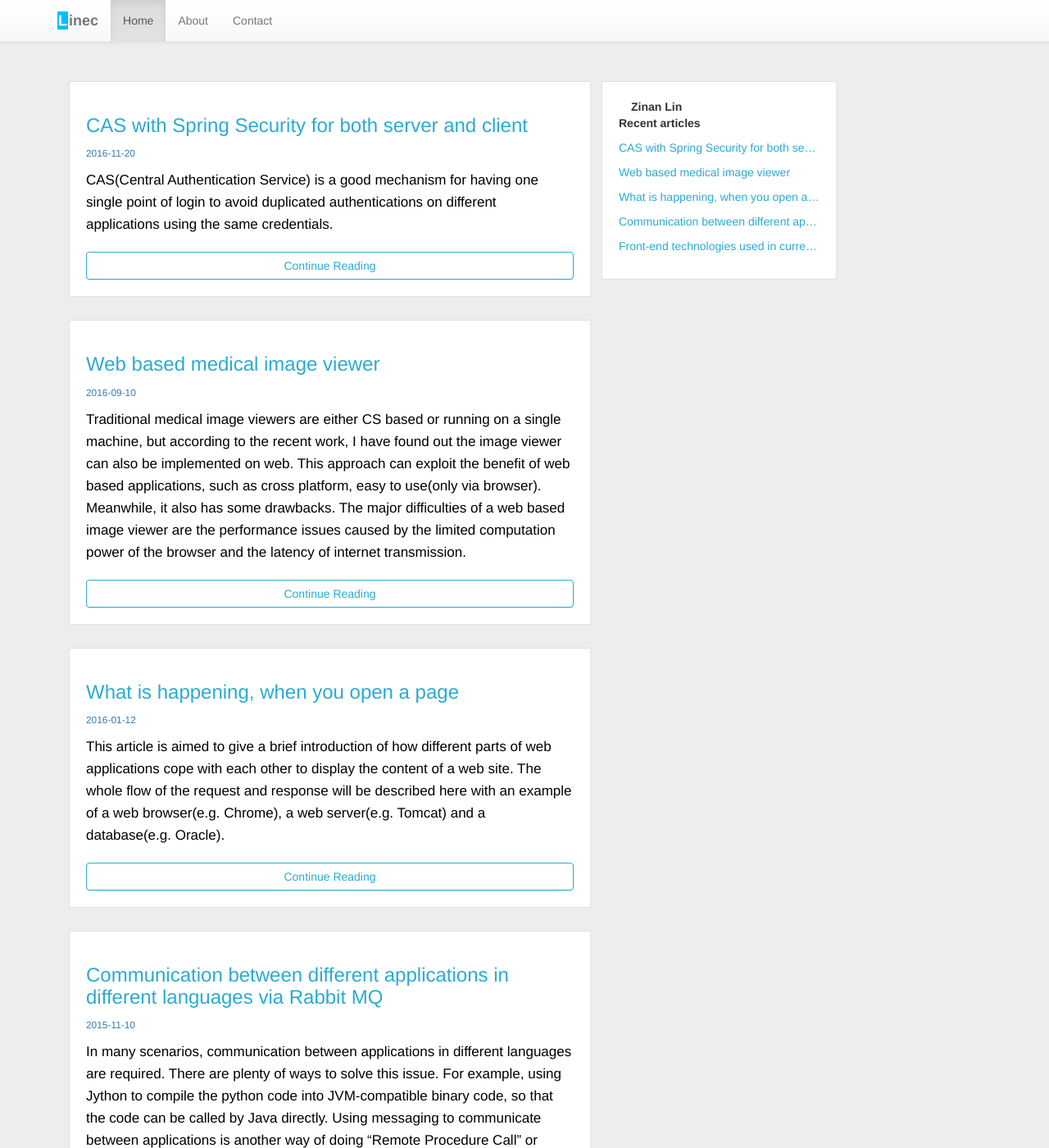
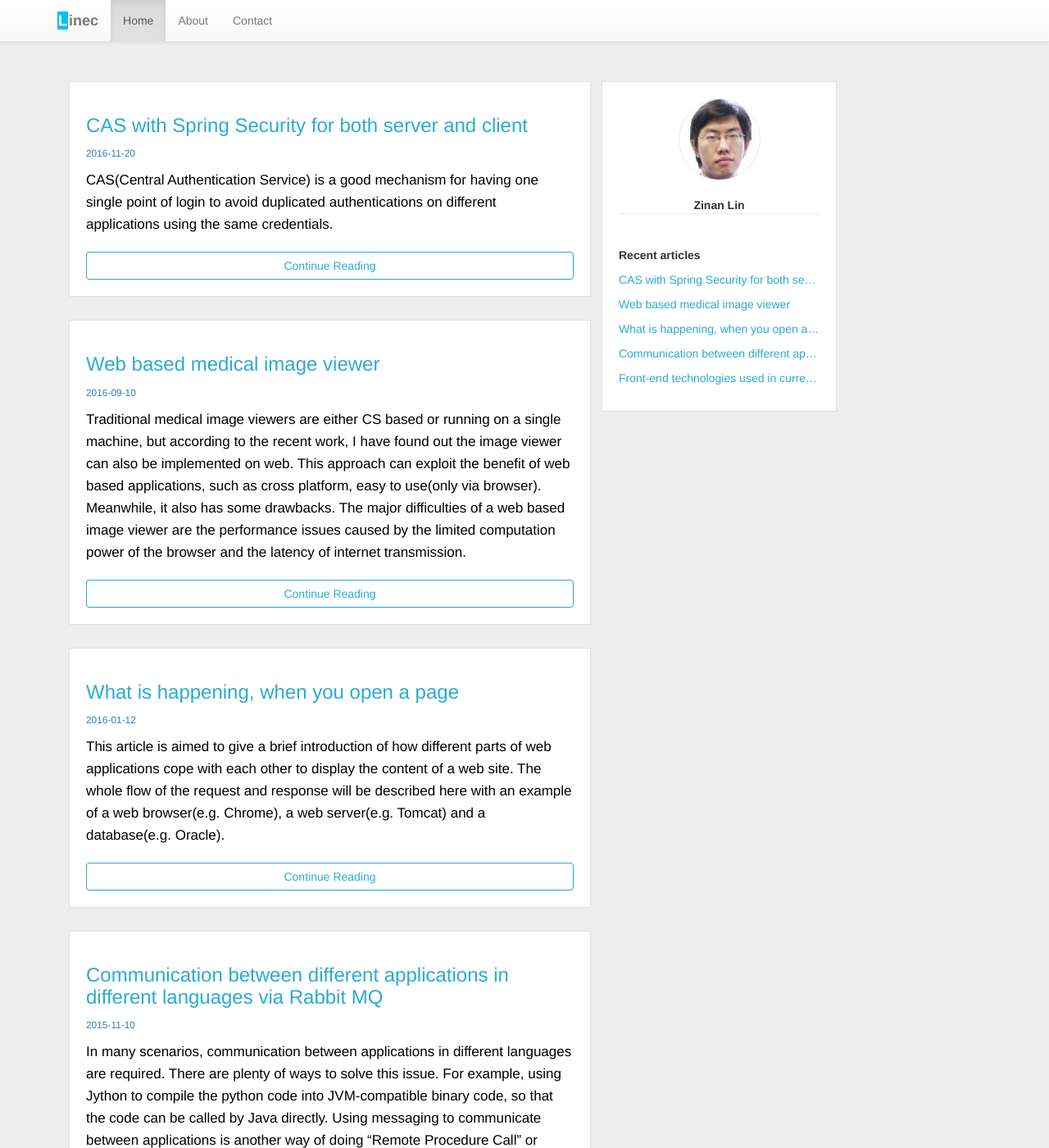
Before and after one commit to simonlzn/simonlzn.github.io, a Jekyll site: the page built from index.html, in a window 1280 px wide and 1400 px high. Shown: the whole window at 82% size. Built offline with Jekyll 4.4.1, drawn with Linux system fonts in a browser that asks for light colours.

Commit message:
layout change

```diff
--- a/index.html
+++ b/index.html
@@ -19,11 +19,12 @@ title: Simon's Blog
 </div>
 
 <div class="col-lg-3 recent">
-    <div class="center-block col-lg-12">
-        <div class="photo"></div>
-        <div><strong>Zinan Lin</strong></div>
+    <div class="center-block col-lg-12 clearfix">
+        <div class="photo center-block"></div>
+        <div style="padding-top:20px; text-align: center"><strong>Zinan Lin</strong></div>
     </div>
 
+    <div class="section"></div>
     <p><strong>Recent articles</strong></p>
     {% for post in site.posts %}
     <a href="{{ post.url }}" class="center-block">
--- a/stylesheets/main.css
+++ b/stylesheets/main.css
@@ -42,18 +42,17 @@ article {
   overflow: hidden;
   text-overflow: ellipsis;
 }
-
+.photo {
+  background-image: url(../images/photo.jpg);
+  width: 100px;
+  height: 100px;
+  border-radius: 50px;
+  background-position: -182px -38px;
+  background-size: 155%;
+  border: #ededed solid 1px; }
 .about {
   background-color: #ffffff;
   padding: 40px 20px; }
-  .about .photo {
-    background-image: url(../images/photo.jpg);
-    width: 100px;
-    height: 100px;
-    border-radius: 50px;
-    background-position: -182px -38px;
-    background-size: 155%;
-    border: #ededed solid 1px; }
   .about .vertical-align {
     line-height: 80px; }
   .about .vertical-align-2 {
@@ -67,6 +66,7 @@ article {
 
 .section {
   padding: 20px;
-  border-top: 1px solid #ededed; }
+  border-top: 1px solid #ededed;
+  clear : both;}
 
 /*# sourceMappingURL=main.css.map */
--- a/stylesheets/main.scss
+++ b/stylesheets/main.scss
@@ -94,4 +94,5 @@ article {
 .section {
     padding : 20px;
     border-top: 1px solid #ededed;
+    clear: both;
 }
```
